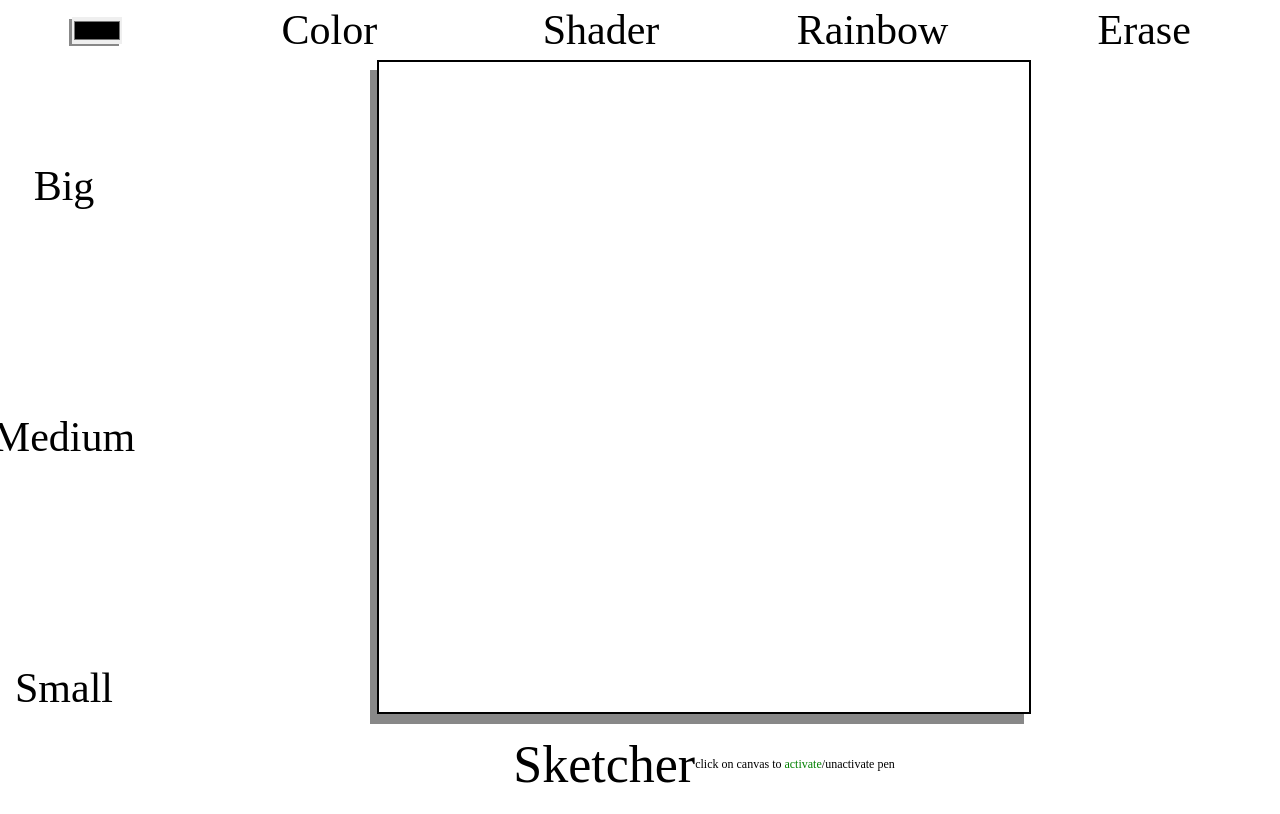
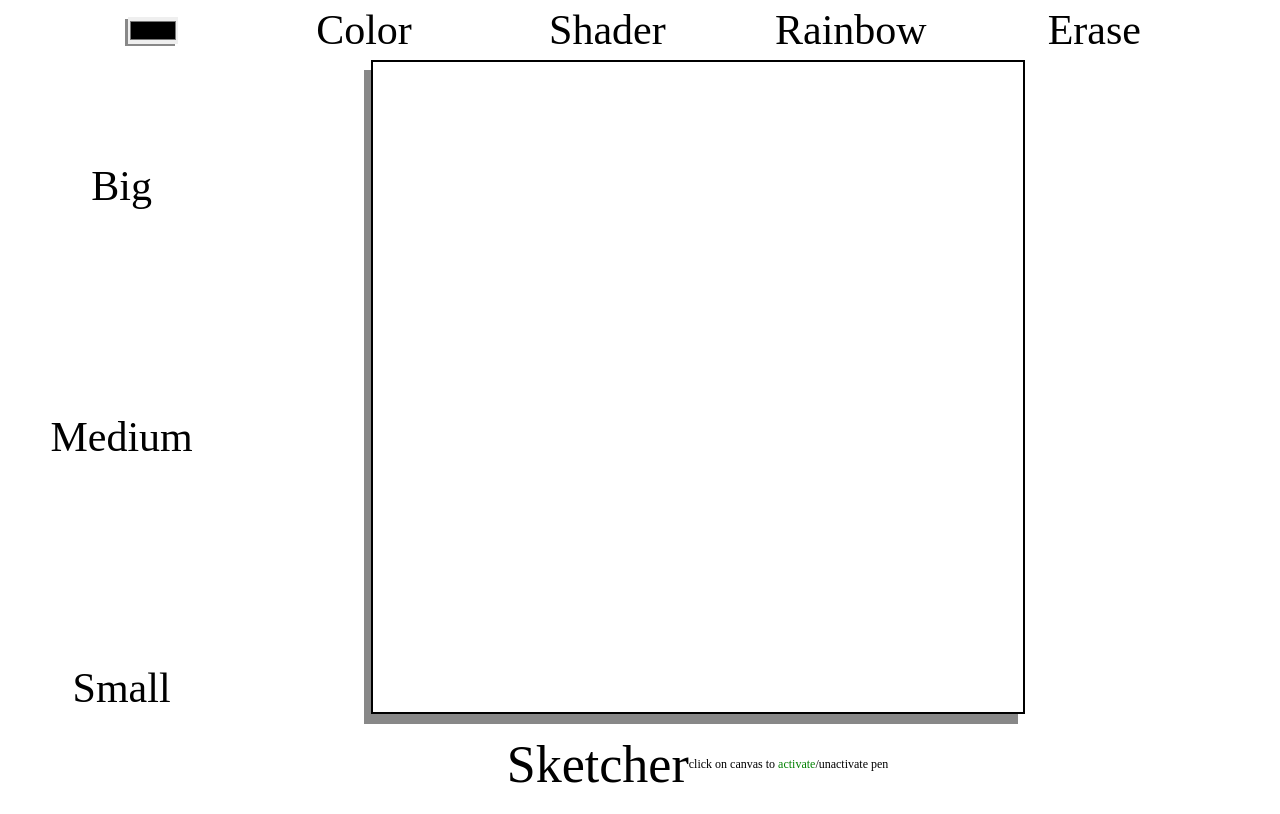
Before and after one commit to PeteyS/ticTacToe, a plain HTML site: page sketcher/index.html in a window 1280 px wide. Drawn offline with Linux system fonts and the light colour scheme; a web font is replaced by a local one.

Commit message:
didn't fit at minimized,made it fit

```diff
--- a/sketcher/style.css
+++ b/sketcher/style.css
@@ -1,12 +1,18 @@
-html,body{
+html{
     height: 100%;
     width: 100%;
     margin: 0;
     padding: 0;
     display: flex;
+    align-items: center;
+    justify-content: center;
+}
+body{
+    height: 100%;
+    width: 90%;
+    display: flex;
     flex-flow: column nowrap;
 }
-
 
 
 
```
